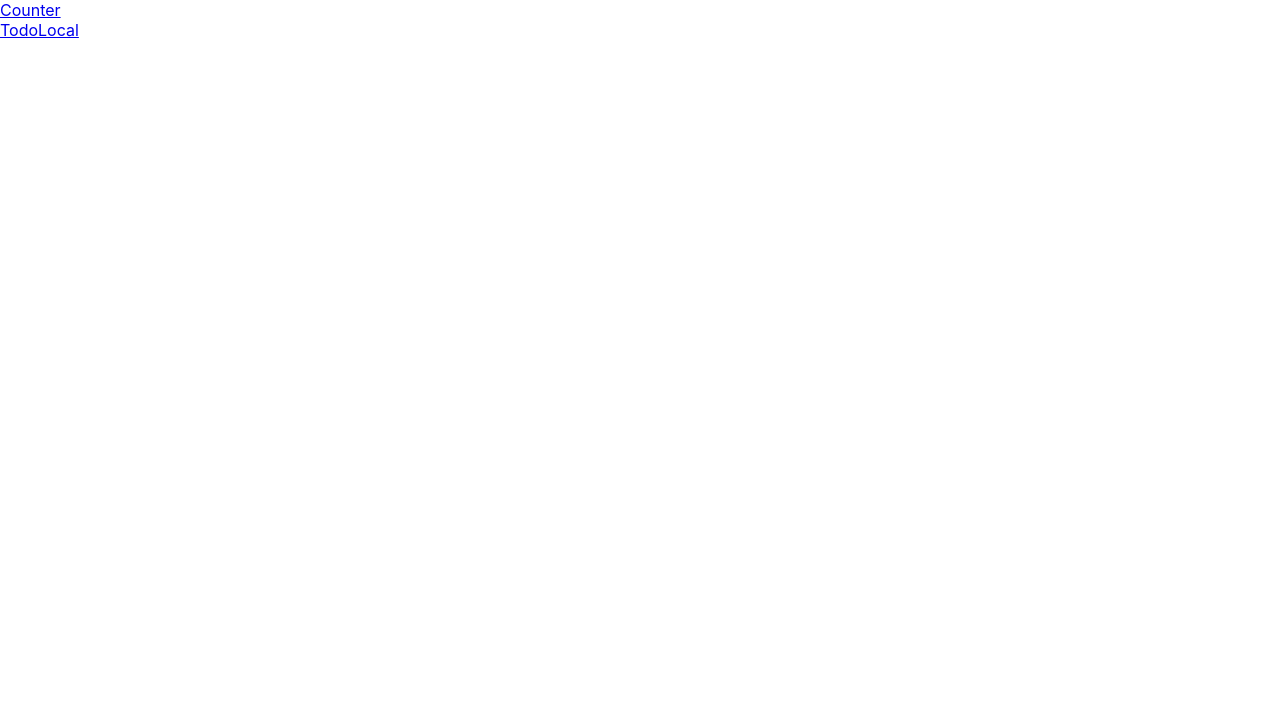
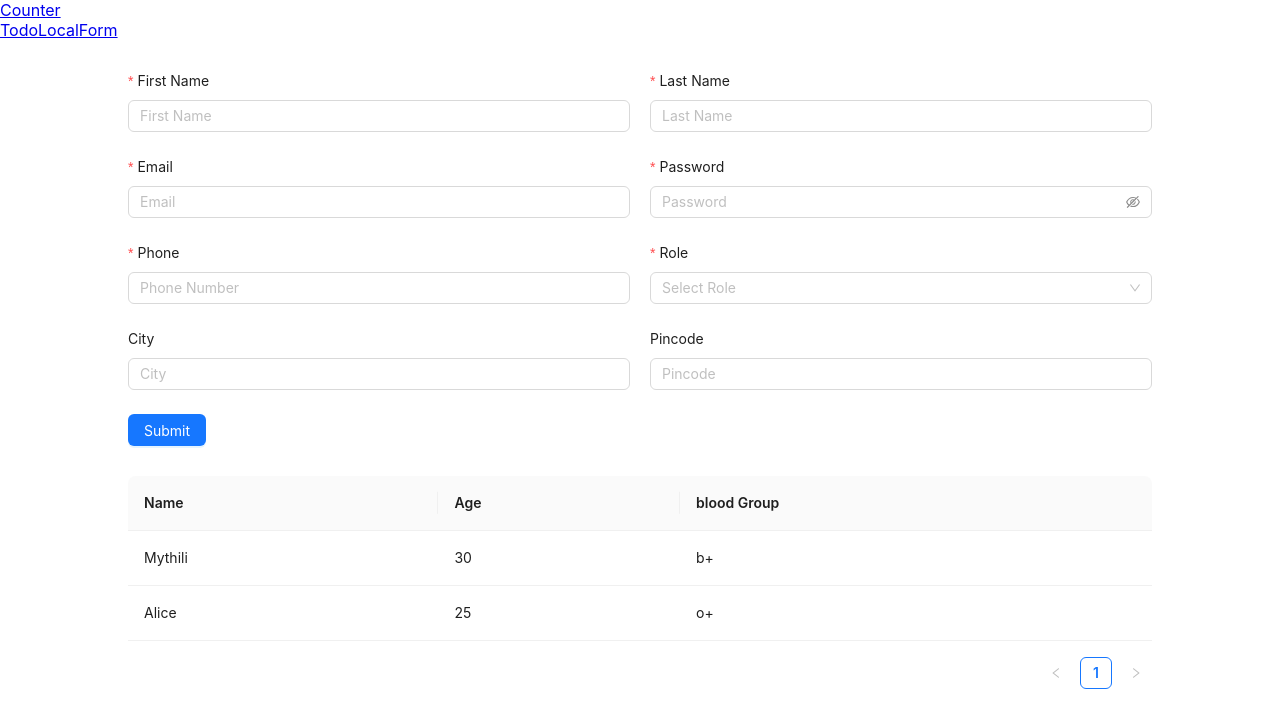
Before and after one commit to KarthikVAccel/devSeptReact, a React (Create React App) app: page /form in a window 1280 px wide. Before the commit this address had no page. Shown: the top 728 px of the page. Built offline with nearby package versions, Linux system fonts and the light colour scheme.

Commit message:
Form changes

```diff
--- a/src/App.js
+++ b/src/App.js
@@ -3,32 +3,45 @@ import "./App.css";
 import Counter from "./container/counter";
 import TodoLocal from "./container/todo";
 import TodoOnline from "./container/todoOnline";
+import Forms from "./container/Forms";
 import React, { useEffect, useState } from "react";
 import { BrowserRouter, Routes, Route, Link, Navigate } from "react-router-dom";
 
-let Protected = ({children}) =>{
-    let isAuth = true
+let Protected = ({ children }) => {
+  let isAuth = true;
 
-    return isAuth ? children : <Navigate to="/login" />;
-
-}
-
+  return isAuth ? children : <Navigate to="/login" />;
+};
 
 function App() {
   return (
     <BrowserRouter>
       <nav>
-        <Link to="/">Counter</Link> <br/>
-         <Link to="/todoLocal">TodoLocal</Link>
+        <Link to="/">Counter</Link> <br />
+        <Link to="/todoLocal">TodoLocal</Link>
+        <Link to="/form">Form</Link>
       </nav>
       <Routes>
         <Route path="/" element={<Counter />} />
-         <Route path="/login" element={
-          <>
-            <p> You donot have access</p>
-          </>
-         } />
-        <Route path="/todoLocal" element={<Protected> <TodoLocal/> </Protected>} />
+        <Route path="/form" element={<Forms />} />
+
+        <Route
+          path="/login"
+          element={
+            <>
+              <p> You donot have access</p>
+            </>
+          }
+        />
+        <Route
+          path="/todoLocal"
+          element={
+            <Protected>
+              {" "}
+              <TodoLocal />{" "}
+            </Protected>
+          }
+        />
       </Routes>
     </BrowserRouter>
   );
--- /dev/null
+++ b/src/container/Forms.js
@@ -0,0 +1,113 @@
+import React from "react";
+import { Button, Table, Form, Input, Select, Row, Col } from "antd";
+import Swal from "sweetalert2";
+
+const { Option } = Select;
+
+const data = [
+  { key: 1, name: "Mythili", age: 30, bloodgroup: "b+" },
+  { key: 2, name: "Alice", age: 25, bloodgroup: "o+" },
+];
+
+const columns = [
+  { title: "Name", dataIndex: "name" },
+  { title: "Age", dataIndex: "age" },
+  { title: "blood Group", dataIndex: "bloodgroup" },
+];
+
+export default function App() {
+  const onFinish = (values) => {
+    console.log("Form values:", values);
+
+    Swal.fire({
+      title: "Success!",
+      text: "Form Submitted Successfully",
+      icon: "success",
+      confirmButtonText: "OK",
+    });
+  };
+
+  return (
+    <>
+      <Form
+        onFinish={onFinish}
+        layout="vertical"
+        style={{ width: "80%", margin: "30px auto" }}
+      >
+        <Row gutter={20}>
+          <Col span={12}>
+            <Form.Item
+              label="First Name"
+              name="firstname"
+              rules={[{ required: true }]}
+            >
+              <Input placeholder="First Name" />
+            </Form.Item>
+          </Col>
+
+          <Col span={12}>
+            <Form.Item
+              label="Last Name"
+              name="lastname"
+              rules={[{ required: true }]}
+            >
+              <Input placeholder="Last Name" />
+            </Form.Item>
+          </Col>
+
+          <Col span={12}>
+            <Form.Item label="Email" name="email" rules={[{ required: true }]}>
+              <Input placeholder="Email" />
+            </Form.Item>
+          </Col>
+
+          <Col span={12}>
+            <Form.Item
+              label="Password"
+              name="password"
+              rules={[{ required: true }]}
+            >
+              <Input.Password placeholder="Password" />
+            </Form.Item>
+          </Col>
+
+          <Col span={12}>
+            <Form.Item label="Phone" name="phone" rules={[{ required: true }]}>
+              <Input placeholder="Phone Number" />
+            </Form.Item>
+          </Col>
+
+          <Col span={12}>
+            <Form.Item label="Role" name="role" rules={[{ required: true }]}>
+              <Select placeholder="Select Role">
+                <Option value="1">Admin</Option>
+                <Option value="manager">Manager</Option>
+                <Option value="user">User</Option>
+              </Select>
+            </Form.Item>
+          </Col>
+
+          <Col span={12}>
+            <Form.Item label="City" name="city">
+              <Input placeholder="City" />
+            </Form.Item>
+          </Col>
+
+          <Col span={12}>
+            <Form.Item label="Pincode" name="pincode">
+              <Input placeholder="Pincode" />
+            </Form.Item>
+          </Col>
+        </Row>
+
+        <Button type="primary" htmlType="submit">
+          Submit
+        </Button>
+      </Form>
+
+      <div style={{ width: "80%", margin: "20px auto" }}>
+        <Table dataSource={data} columns={columns} />
+      </div>
+    </>
+  );
+}
```
